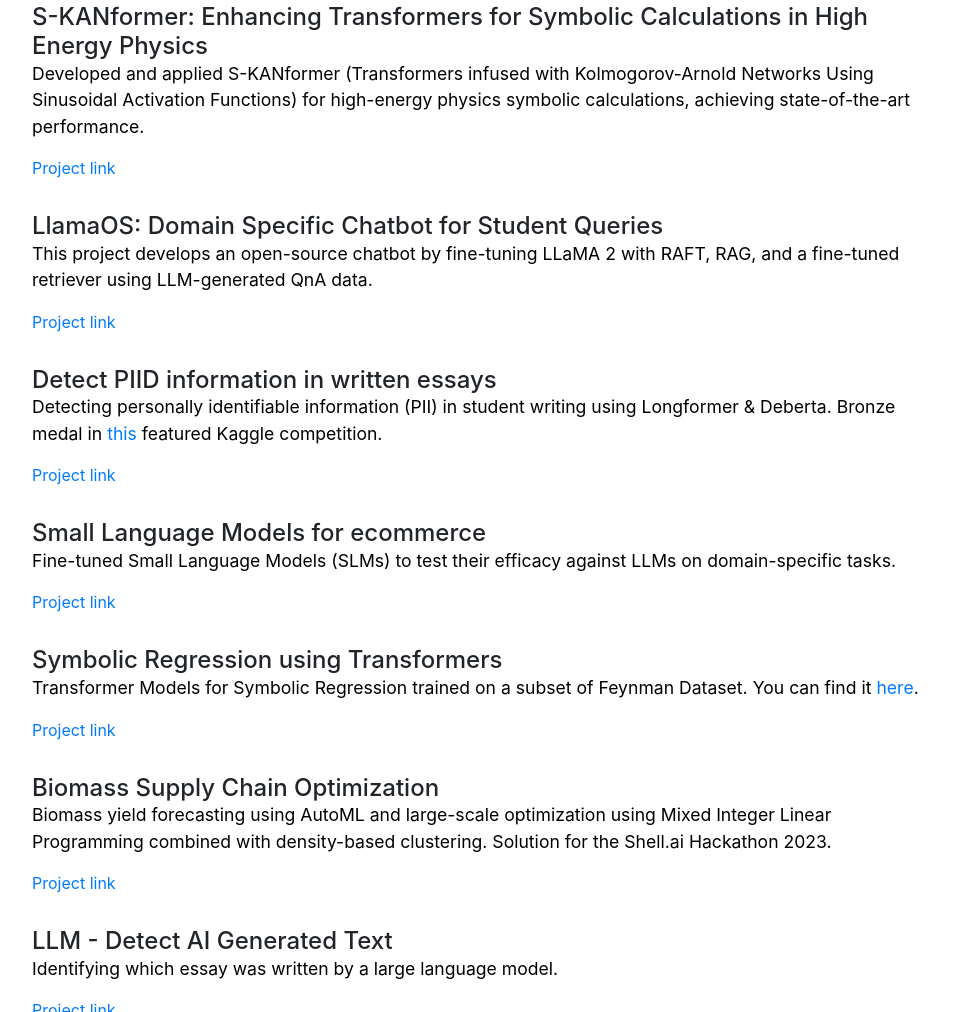
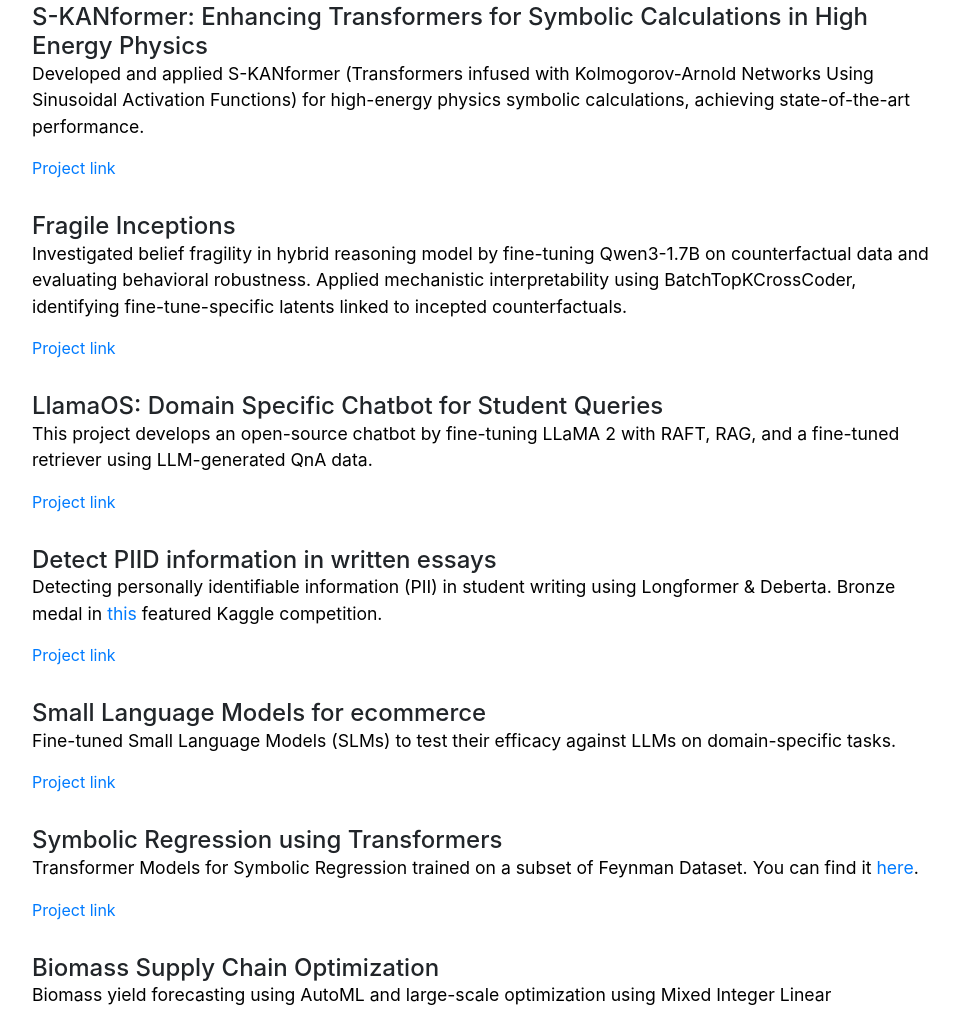
Before and after one commit to Riteshbhalerao11/personal-website, a website with bundled scripts: page index.html in a window 1280 px wide. Shown: the part 5511-6523 px from the top of the page, without its empty margins (288-1247 px from the left). Built offline with nearby package versions, Linux system fonts and the light colour scheme; a web font is replaced by a local one.

Commit message:
Added project mechinterp

```diff
--- a/index.html
+++ b/index.html
@@ -553,6 +553,18 @@
 
           <div class="resume-item d-flex flex-column flex-md-row mb-3">
             <div class="resume-content mr-auto">
+              <h4 class="mb-0">Fragile Inceptions</h4>
+              <p class="description">
+                Investigated belief fragility in hybrid reasoning model by fine-tuning Qwen3-1.7B on counterfactual data and evaluating behavioral robustness. Applied mechanistic interpretability using BatchTopKCrossCoder, identifying fine-tune-specific latents linked to incepted counterfactuals.              </p>
+              <a href="https://github.com/Riteshbhalerao11/mats-project">
+                <p>Project link</p>
+              </a>
+            </div>
+          </div>
+
+
+          <div class="resume-item d-flex flex-column flex-md-row mb-3">
+            <div class="resume-content mr-auto">
               <h4 class="mb-0">LlamaOS: Domain Specific Chatbot for Student Queries</h4>
               <p class="description">
                 This project develops an open-source chatbot by fine-tuning LLaMA 2 with RAFT, RAG, and a fine-tuned retriever using LLM-generated QnA data.
```
